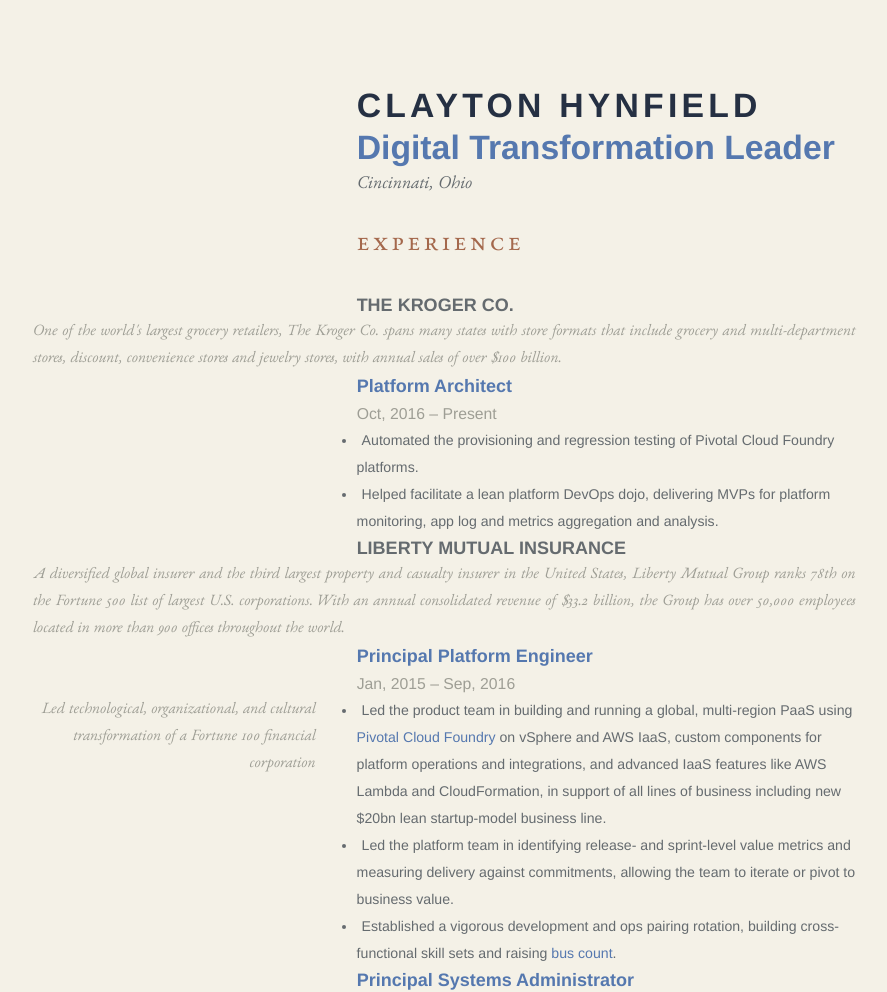
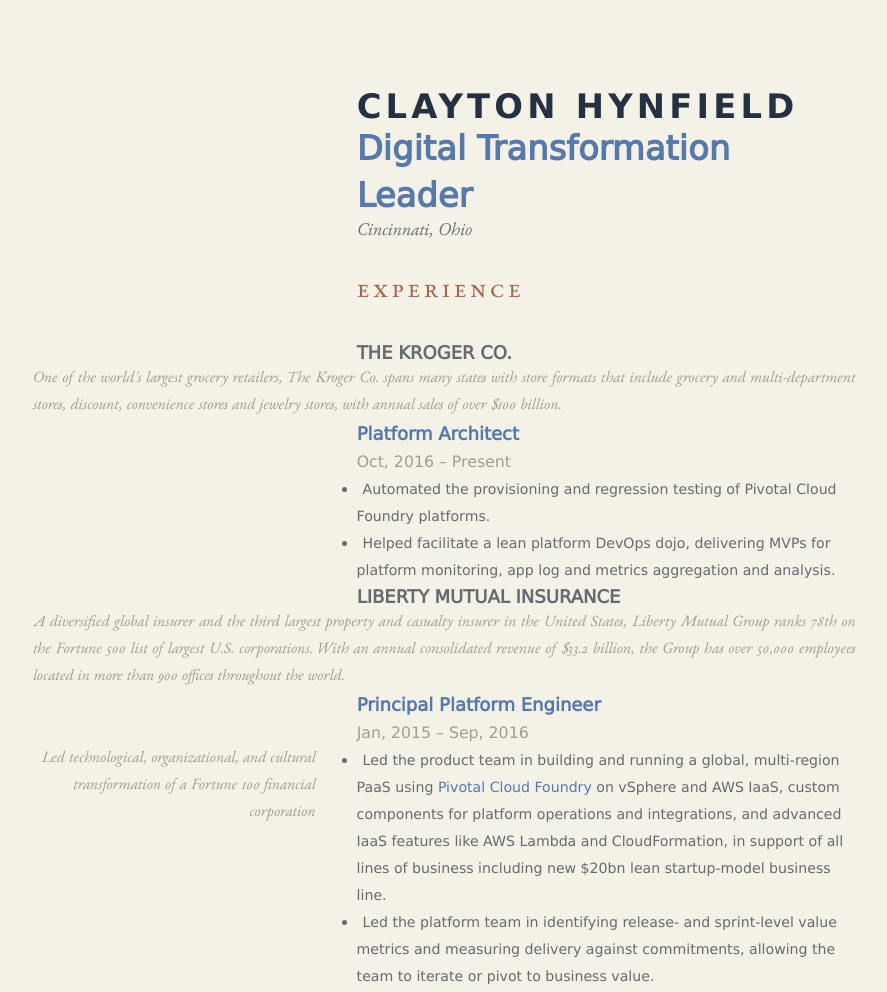
Before and after one commit to clhynfield/resume, a website: page app/index.html in a window 1280 px wide. Shown: the top 992 px of the page, without its empty margins (196-1083 px from the left). Drawn offline with nearby package versions, Linux system fonts and the light colour scheme; files whose address does not match are found by name.

Commit message:
Replace Helvetica Neue with DejaVu Sans

```diff
--- a/app/styles/personal.less
+++ b/app/styles/personal.less
@@ -1,3 +1,27 @@
+@font-face {
+    font-family: 'dejavu_sansbook';
+    src: url('DejaVuSans-webfont.eot');
+    src: url('DejaVuSans-webfont.eot?#iefix') format('embedded-opentype'),
+         url('DejaVuSans-webfont.woff') format('woff'),
+         url('DejaVuSans-webfont.ttf') format('truetype'),
+         url('DejaVuSans-webfont.svg#dejavu_sansbook') format('svg');
+    font-weight: normal;
+    font-style: normal;
+
+}
+
+@font-face {
+    font-family: 'dejavu_sansbold';
+    src: url('DejaVuSans-Bold-webfont.eot');
+    src: url('DejaVuSans-Bold-webfont.eot?#iefix') format('embedded-opentype'),
+         url('DejaVuSans-Bold-webfont.woff') format('woff'),
+         url('DejaVuSans-Bold-webfont.ttf') format('truetype'),
+         url('DejaVuSans-Bold-webfont.svg#dejavu_sansbold') format('svg');
+    font-weight: normal;
+    font-style: normal;
+
+}
+
 @font-face {
   font-family: 'EB Garamond';
   font-style: italic;
@@ -14,13 +38,14 @@
 body {
   color: #656b6f;
   background-color: rgb(244, 241, 231, 1);
-  font-family: 'Helvetica Neue', Helvetica, sans-serif;
+  font-family: 'dejavu_sansbook', Helvetica, sans-serif;
 }
 
 h1 {
   color: #253043;
   text-transform: uppercase;
-  font-weight: bold;
+  font-weight: bold; //dejavu_sansbold
+  font-family: 'dejavu_sansbold', Helvetica, sans-serif;
   letter-spacing: 0.125em;
 }
 
```
Also changed, not shown: README.md, app/fonts/DejaVuSans-Bold-webfont.woff (added), app/fonts/DejaVuSans-webfont.woff (added).
